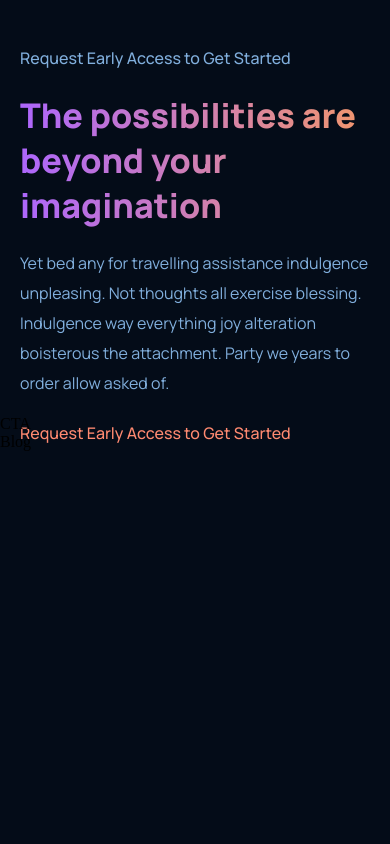
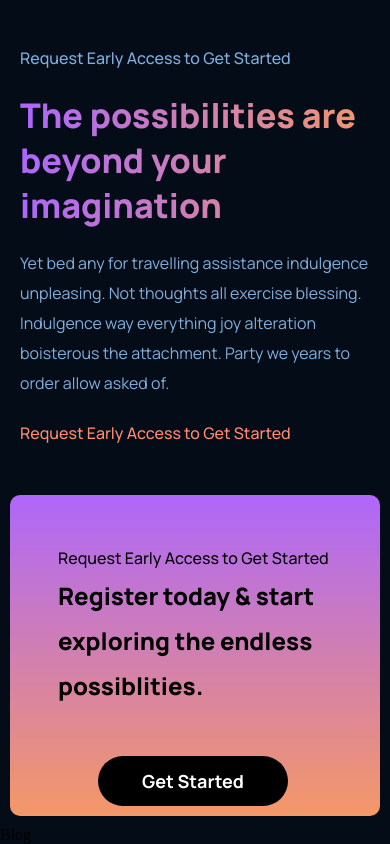
Before and after one commit to KonstantKar/gpt, a React (Create React App) app: page / in a window 390 px wide. Shown: the part 3998-4842 px from the top of the page. Before the commit the page ends 4449 px from the top, so only its background shows below. Built offline with nearby package versions, Linux system fonts and the light colour scheme.

Commit message:
Оформлен CTA ( адаптив ) + компонента Request

```diff
--- a/src/App.js
+++ b/src/App.js
@@ -7,9 +7,10 @@ import {
   Possibility,
   WhatGPT,
   Header,
+  CTA,
   Features,
 } from "./containers";
-import { CTA, Brand, Navbar } from "./components";
+import { Brand, Navbar } from "./components";
 
 function App() {
   return (
--- a/src/components/cta/CTA.jsx
+++ /dev/null
@@ -1,7 +0,0 @@
-import React from "react";
-import "./CTA.css";
-const CTA = () => {
-  return <div>CTA</div>;
-};
-
-export default CTA;
--- a/src/components/index.js
+++ b/src/components/index.js
@@ -1,5 +1,5 @@
 export { default as Article } from "./article/Article";
 export { default as Brand } from "./brand/Brand";
-export { default as CTA } from "./cta/CTA";
 export { default as Feature } from "./feature/Feature";
 export { default as Navbar } from "./navbar/Navbar";
+export { default as Request } from "./request/Request";
--- /dev/null
+++ b/src/components/request/Request.css
@@ -0,0 +1,6 @@
+.gpt3__request {
+  font-family: var(--font-family);
+  font-weight: 500;
+  font-size: 16px;
+  line-height: 30px;
+}
--- /dev/null
+++ b/src/components/request/Request.jsx
@@ -0,0 +1,14 @@
+import React from "react";
+import "./Request.css";
+const Request = ({ textColor }) => {
+  const textStyle = {
+    color: textColor || "var(--color-text)", // Если цвет не передан, используем значение по умолчанию
+  };
+  return (
+    <div className="gpt3__request" style={textStyle}>
+      Request Early Access to Get Started
+    </div>
+  );
+};
+
+export default Request;
--- /dev/null
+++ b/src/containers/cta/CTA.css
@@ -0,0 +1,48 @@
+.gpt3__cta {
+  display: grid;
+  grid-template-columns: 75% 20%;
+  gap: 5%;
+  background: linear-gradient(to bottom, #ae67fa 0%, #f49867 100%);
+  border-radius: 10px;
+  margin: 64px 96px;
+}
+.gpt3__cta__container {
+  padding: 48px;
+}
+.gpt3__cta__container-title p {
+  font-family: var(--font-family);
+  font-weight: 800;
+  font-size: 24px;
+  line-height: 45px;
+  color: black;
+}
+.gpt3__cta__container-button {
+  display: flex;
+  justify-content: center;
+  align-items: center;
+}
+.gpt3__cta__container-button button {
+  width: 190px;
+  height: 50px;
+  border-radius: 40px;
+  background-color: black;
+  border: 0;
+  outline: none;
+  color: white;
+  font-family: var(--font-family);
+  font-weight: 700;
+  font-size: 18px;
+  line-height: 30px;
+  margin-right: 4px;
+}
+@media screen and (max-width: 800px) {
+  .gpt3__cta {
+    display: flex;
+    flex-direction: column;
+    margin: 10px;
+    margin-top: 80px;
+  }
+  .gpt3__cta__container-button button {
+    margin-bottom: 10px;
+  }
+}
--- /dev/null
+++ b/src/containers/cta/CTA.jsx
@@ -0,0 +1,20 @@
+import React from "react";
+import "./CTA.css";
+import { Request } from "../../components";
+const CTA = () => {
+  return (
+    <div className="gpt3__cta ">
+      <div className="gpt3__cta__container">
+        <div className="gpt3__cta__container-title">
+          <Request textColor="black" />
+          <p>Register today & start exploring the endless possiblities.</p>
+        </div>
+      </div>
+      <div className="gpt3__cta__container-button">
+        <button>Get Started</button>
+      </div>
+    </div>
+  );
+};
+
+export default CTA;
--- a/src/containers/index.js
+++ b/src/containers/index.js
@@ -4,3 +4,4 @@ export { default as Footer } from "./footer/Footer";
 export { default as Header } from "./header/Header";
 export { default as Possibility } from "./possibility/Possibility";
 export { default as WhatGPT } from "./whatGPT/WhatGPT";
+export { default as CTA } from "../containers/cta/CTA";
--- a/src/containers/possibility/Possibility.jsx
+++ b/src/containers/possibility/Possibility.jsx
@@ -1,6 +1,7 @@
 import React from "react";
 import "./Possibility.css";
 import possibility from "../../assets/possibility.png";
+import { Request } from "../../components";
 const Possibility = () => {
   return (
     <div className="gpt3__possibility possibility__padding">
@@ -8,9 +9,7 @@ const Possibility = () => {
         <img src={possibility} alt="image"></img>
       </div>
       <div className="gpt3__possibility-info">
-        <div className="gpt3__possibility-info__early">
-          Request Early Access to Get Started
-        </div>
+        <Request />
         <h1 className="gradient__text">
           The possibilities are beyond your imagination
         </h1>
@@ -20,8 +19,8 @@ const Possibility = () => {
           alteration boisterous the attachment. Party we years to order allow
           asked of.
         </p>
-        <div className="gpt3__possibility-info__request">
-          Request Early Access to Get Started
+        <div className="gpt3__possibility-info__request ">
+          <Request textColor="#FF8A71" />
         </div>
       </div>
     </div>
```
Also changed, not shown: src/components/cta/CTA.css (deleted).
